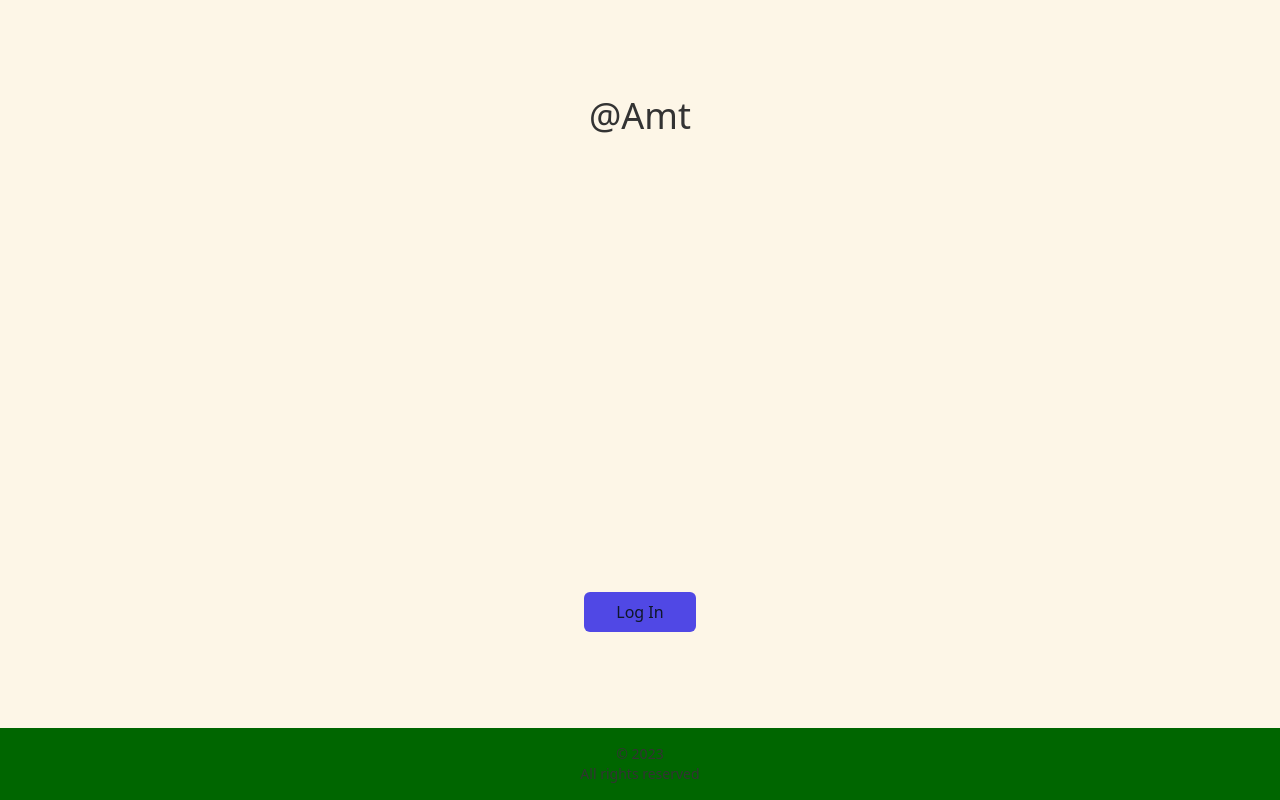
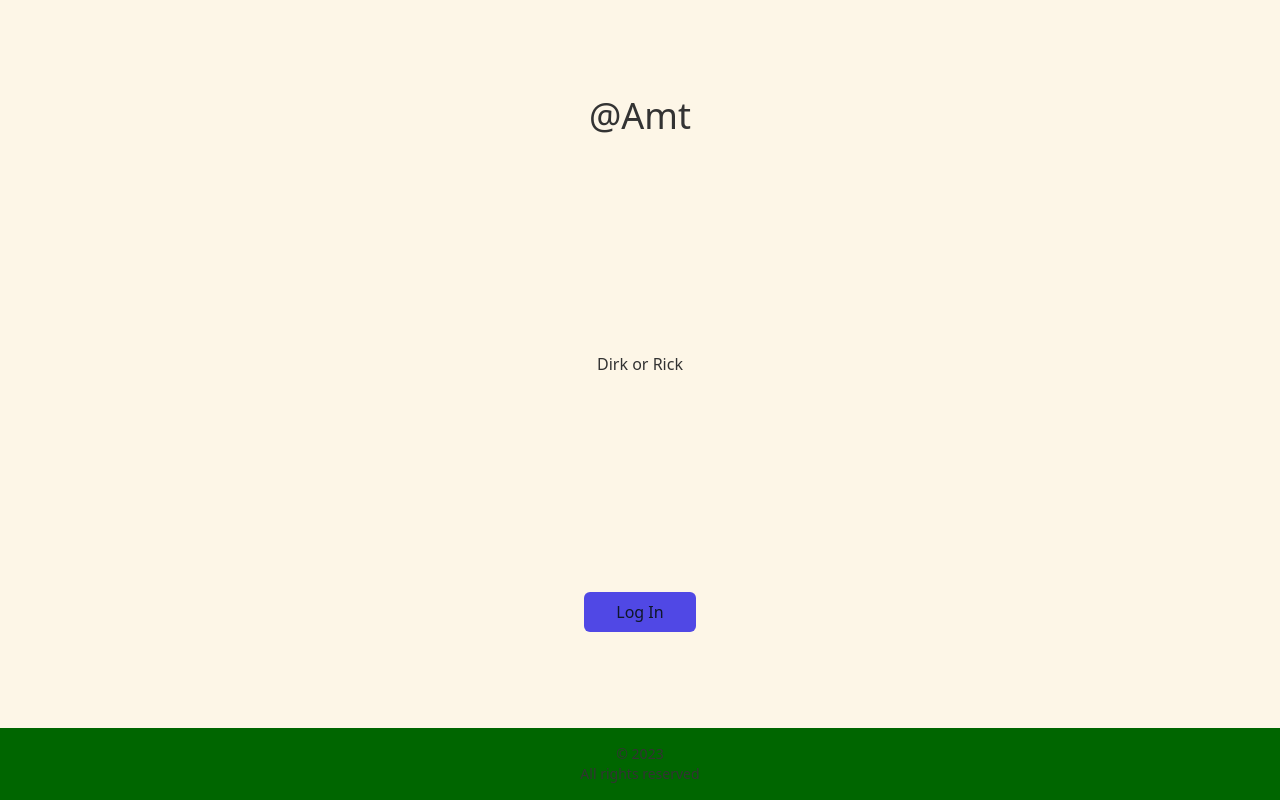
Before and after one commit to brt-yilmaz/eAmt, a Next.js app: page / in a window 1280 px wide. Built offline with nearby package versions, Linux system fonts and the light colour scheme.

Commit message:
Store: Set up redux to fetch user in server

```diff
--- a/src/app/layout.js
+++ b/src/app/layout.js
@@ -1,18 +1,27 @@
 import "./globals.css";
-import { Inter } from "next/font/google";
-
-const inter = Inter({ subsets: ["latin"] });
+import StoreProvider from "@/stores/StoreProvider";
+import { store } from "@/stores/store";
+import { login } from "@/stores/userSlice";
 
 export const metadata = {
   title: "Create Next App",
   description: "Generated by create next app",
 };
 
-export default function RootLayout({ children }) {
+export default async function RootLayout({ children }) {
+  await store.dispatch(login({ id: 1, name: "Dirk or Rick" }));
+  const user = await store.getState().user;
+
   return (
     <html lang="en">
       <body className={"min-h-screen flex flex-col justify-between "}>
-        {children}
+        <StoreProvider
+          preloadedState={{
+            user,
+          }}
+        >
+          {children}
+        </StoreProvider>
       </body>
     </html>
   );
--- a/src/app/page.js
+++ b/src/app/page.js
@@ -1,9 +1,14 @@
+import User from "@/components/user/User";
+
 export default function Home() {
   return (
     <>
       <main className="flex flex-1 flex-col items-center justify-between p-24 bg-bgBase">
         <div>
           <h1 className={"text-content text-4xl"}> @Amt</h1>
+        </div>
+        <div>
+          <User />
         </div>
         <div>
           <button
--- /dev/null
+++ b/src/components/user/User.jsx
@@ -0,0 +1,11 @@
+"use client";
+import { useSelector } from "react-redux";
+
+function User() {
+  const user = useSelector((state) => state.user.user);
+  console.log(user);
+
+  return <p className={"text-content"}>{user.name}</p>;
+}
+
+export default User;
--- /dev/null
+++ b/src/stores/StoreProvider.jsx
@@ -0,0 +1,9 @@
+"use client";
+
+import { Provider } from "react-redux";
+import { createStore } from "./store";
+
+export default function StoreProvider({ children, preloadedState }) {
+  const store = createStore(preloadedState);
+  return <Provider store={store}>{children}</Provider>;
+}
--- /dev/null
+++ b/src/stores/store.js
@@ -0,0 +1,13 @@
+import { configureStore } from "@reduxjs/toolkit";
+import userReducer from "./userSlice";
+
+export function createStore(preloadedState = {}) {
+  return configureStore({
+    reducer: {
+      user: userReducer,
+    },
+    preloadedState,
+  });
+}
+
+export const store = createStore({});
--- /dev/null
+++ b/src/stores/userSlice.js
@@ -0,0 +1,22 @@
+import { createSlice, createAsyncThunk } from "@reduxjs/toolkit";
+
+const initialState = {
+  user: {},
+};
+
+const userSlice = createSlice({
+  name: "user",
+  initialState,
+  reducers: {},
+  extraReducers: (builder) => {
+    builder.addCase(login.fulfilled, (state, action) => {
+      state.user = action.payload;
+    });
+  },
+});
+
+export const login = createAsyncThunk("user/login", async (user) => {
+  return Promise.resolve(user);
+});
+
+export default userSlice.reducer;
```
Also changed, not shown: package.json (+6 -4 lines), 1 other file (tests, documents, lock files or other folders).
